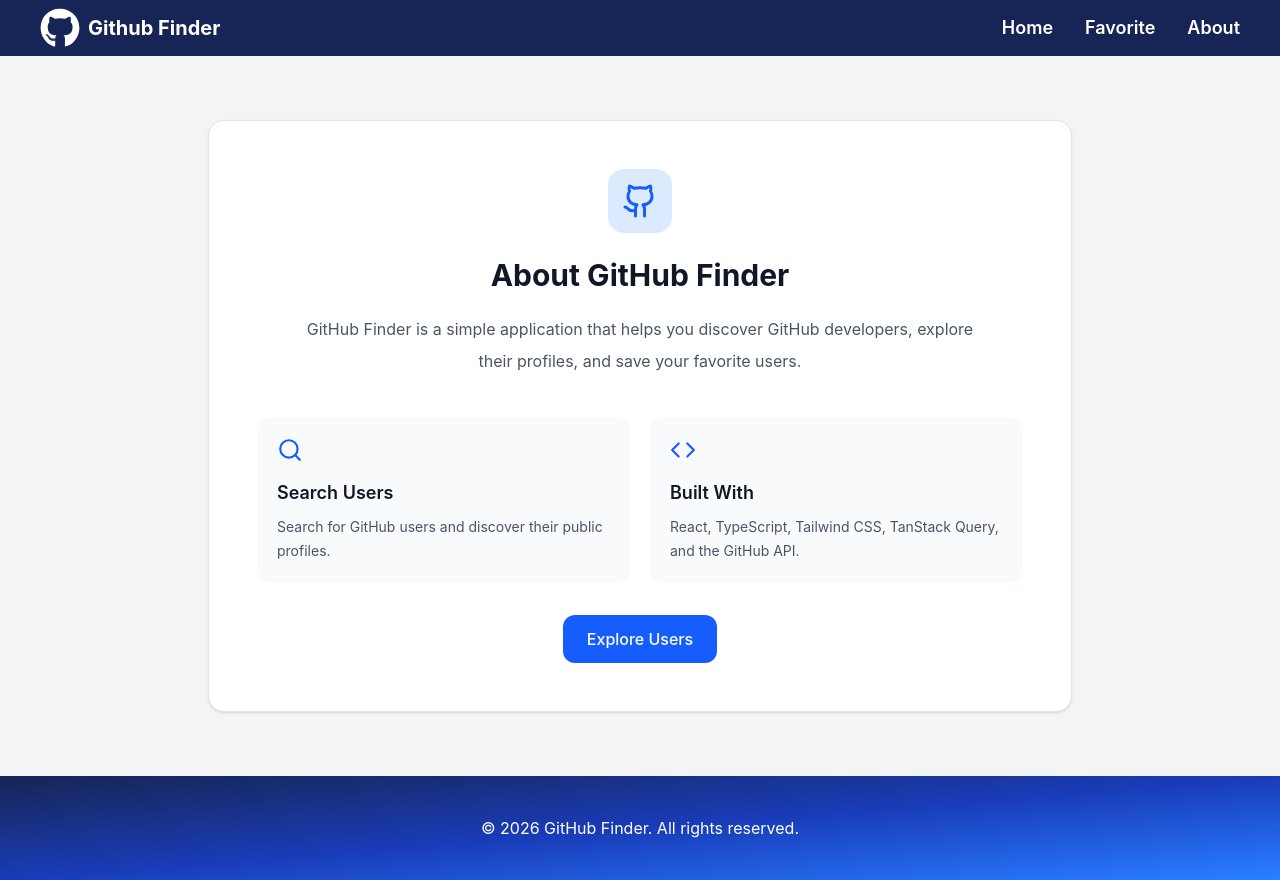
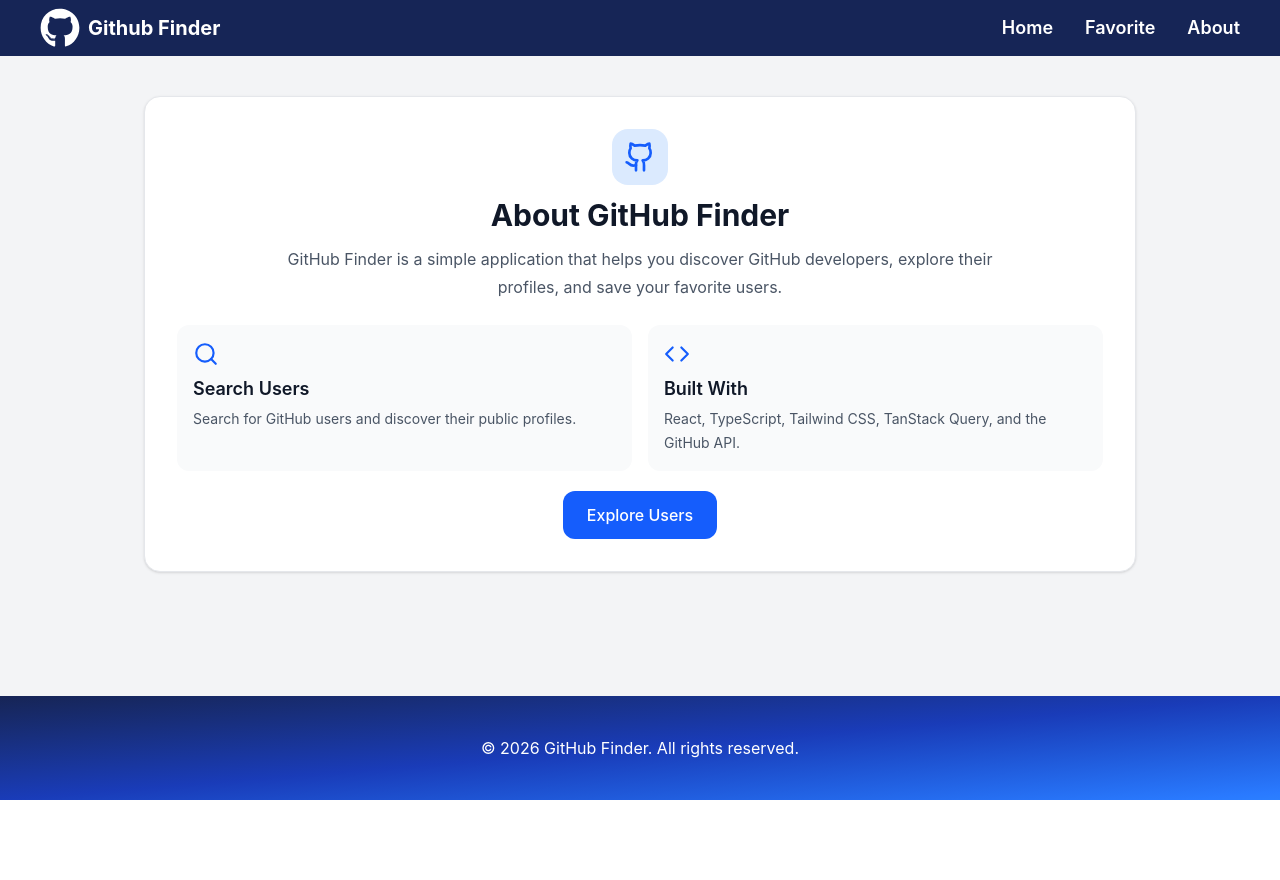
Before and after one commit to mrm-jamali/github-user-finder, a React (Vite) app: page /about in a window 1280 px wide. After the commit the page ends 800 px from the top, so only its background shows below. Built offline with nearby package versions, Linux system fonts and the light colour scheme.

Commit message:
feat: implement load more with infinite query

```diff
--- a/src/api/githubApi.ts
+++ b/src/api/githubApi.ts
@@ -2,8 +2,8 @@
 import type {SearchProps } from "../types/users";
 import type { GitHubSearchResponse } from "../types/users";
 
-const searchGitHubUsers=async({search}:SearchProps)=>{
-const response=await axios.get<GitHubSearchResponse>(`https://api.github.com/search/users?q=${search}`)
+const searchGitHubUsers=async({search,page=1,per_page=10}:SearchProps)=>{
+const response=await axios.get<GitHubSearchResponse>(`https://api.github.com/search/users?q=${search}&page=${page}&per_page=${per_page}`)
   return response.data;
 }
 type Props={
--- a/src/components/Header.tsx
+++ b/src/components/Header.tsx
@@ -8,7 +8,7 @@
 
 function Header({ search, setSearch }: HeaderProps) {
   return (
-    <div className="flex flex-col items-center justify-center gap-4 bg-gradient-to-br from-blue-950 via-blue-800 to-blue-500 px-4 py-8 text-white sm:gap-5 sm:py-10">
+    <div className="flex flex-col items-center justify-center gap-4 bg-gradient-to-br from-blue-950 via-blue-800 to-blue-500 px-4  text-white sm:gap-5 sm:py-10">
       <div className="flex w-full flex-col items-center justify-center gap-4 text-white">
         <FaGithub className="h-12 w-12 sm:h-14 sm:w-14 md:h-[60px] md:w-[60px]" />
 
--- a/src/components/Users.tsx
+++ b/src/components/Users.tsx
@@ -7,9 +7,9 @@
 
 function Users({ users }: usersProps) {
   return (
-    <div className="min-h-[500px]">
+    <div className="min-h-[300px]">
       {users.length === 0 ? (
-        <div className="min-h-[500px] flex items-center justify-center px-4">
+        <div className="flex min-h-[300px] items-center justify-center px-4">
           <div className="text-center">
             <p className="text-xl font-semibold text-gray-700">
               Search for a GitHub user
--- a/src/pages/About.tsx
+++ b/src/pages/About.tsx
@@ -3,43 +3,43 @@
 
 function About() {
   return (
-    <main className="mx-auto max-w-4xl px-4 py-16">
-      <section className="rounded-2xl border border-gray-200 bg-white p-8 text-center shadow-sm sm:p-12">
-        <div className="mx-auto flex h-16 w-16 items-center justify-center rounded-2xl bg-blue-100 text-blue-600">
-          <LuGithub size={36} />
+    <main className="mx-auto max-w-5xl px-4 py-8 sm:py-10">
+      <section className="rounded-2xl border border-gray-200 bg-white p-6 text-center shadow-sm sm:p-8">
+        <div className="mx-auto flex h-14 w-14 items-center justify-center rounded-2xl bg-blue-100 text-blue-600">
+          <LuGithub size={32} />
         </div>
 
-        <h1 className="mt-6 text-3xl font-bold text-gray-900">
+        <h1 className="mt-3 text-3xl font-bold text-gray-900">
           About GitHub Finder
         </h1>
 
-        <p className="mx-auto mt-5 max-w-2xl text-base leading-8 text-gray-600">
+        <p className="mx-auto mt-3 max-w-3xl text-base leading-7 text-gray-600">
           GitHub Finder is a simple application that helps you discover
           GitHub developers, explore their profiles, and save your
           favorite users.
         </p>
 
-        <div className="mt-10 grid gap-5 text-left sm:grid-cols-2">
-          <div className="rounded-xl bg-gray-50 p-5">
+        <div className="mt-6 grid gap-4 text-left sm:grid-cols-2">
+          <div className="rounded-xl bg-gray-50 p-4">
             <LuSearch size={26} className="text-blue-600" />
 
-            <h2 className="mt-4 text-lg font-semibold text-gray-900">
+            <h2 className="mt-2 text-lg font-semibold text-gray-900">
               Search Users
             </h2>
 
-            <p className="mt-2 text-sm leading-6 text-gray-600">
+            <p className="mt-1 text-sm leading-6 text-gray-600">
               Search for GitHub users and discover their public profiles.
             </p>
           </div>
 
-          <div className="rounded-xl bg-gray-50 p-5">
+          <div className="rounded-xl bg-gray-50 p-4">
             <LuCode size={26} className="text-blue-600" />
 
-            <h2 className="mt-4 text-lg font-semibold text-gray-900">
+            <h2 className="mt-2 text-lg font-semibold text-gray-900">
               Built With
             </h2>
 
-            <p className="mt-2 text-sm leading-6 text-gray-600">
+            <p className="mt-1 text-sm leading-6 text-gray-600">
               React, TypeScript, Tailwind CSS, TanStack Query, and the
               GitHub API.
             </p>
@@ -48,7 +48,7 @@
 
         <Link
           to="/"
-          className="mt-8 inline-flex items-center rounded-xl bg-blue-600 px-6 py-3 font-medium text-white transition hover:bg-blue-700"
+          className="mt-5 inline-flex items-center justify-center rounded-xl bg-blue-600 px-6 py-3 font-medium text-white transition hover:bg-blue-700"
         >
           Explore Users
         </Link>
--- a/src/pages/Home.tsx
+++ b/src/pages/Home.tsx
@@ -3,22 +3,41 @@
 import PopularUsers from "../components/PopularUsers";
 import Users from "../components/Users";
 import { searchGitHubUsers } from "../api/githubApi";
-import { useQuery } from "@tanstack/react-query";
+
+import { useInfiniteQuery } from "@tanstack/react-query";
 import LoadingSpi from "../components/LoadingSpi";
 import ErrorMessage from "../components/ErrorMessage";
 import { useSearchContext } from "../context/SearchContext";
 
+function Home() {
+  const { search, setSearch } = useSearchContext();
+  const {
+    data,
+    error,
+    isLoading,
+    refetch,
+    fetchNextPage,
+    hasNextPage,
+    isFetchingNextPage,
+  } = useInfiniteQuery({
+    queryKey: ["users", search],
+    queryFn: ({ pageParam }) =>
+      searchGitHubUsers({ search, page: pageParam, per_page: 10 }),
+    initialPageParam: 1,
+    getNextPageParam: (lastPage, allPages) => {
+      console.log("lastPage:", lastPage);
+      console.log("allPages:", allPages);
 
+      if (!lastPage || !Array.isArray(lastPage.items)) {
+        return undefined;
+      }
 
-function Home() {
-
-const {search,setSearch}=useSearchContext()
-  const { data, error, isLoading,refetch} = useQuery({
-    queryKey: ["users", search],
-    queryFn: () => searchGitHubUsers({ search }),
+      return lastPage.items.length === 10 ? allPages.length + 1 : undefined;
+    },
     enabled: search.trim().length > 0,
   });
   // console.log(data);
+  const users = data?.pages.flatMap((page) => page.items) ?? [];
 
   return (
     <div>
@@ -26,11 +45,20 @@
       {isLoading ? (
         <LoadingSpi />
       ) : error ? (
-
-          <ErrorMessage onRetry={refetch} />
-
+        <ErrorMessage onRetry={refetch} />
       ) : (
-        <Users users={data?.items ?? []} />
+        <Users users={users} />
+      )}
+      {hasNextPage && (
+        <div className="flex justify-center py-6">
+          <button
+            onClick={() => fetchNextPage()}
+            disabled={isFetchingNextPage}
+            className="rounded-lg bg-blue-600 px-6 py-3 text-white transition hover:bg-blue-700 disabled:cursor-not-allowed disabled:opacity-60"
+          >
+            {isFetchingNextPage ? "Loading..." : "Load More"}
+          </button>
+        </div>
       )}
       <PopularUsers />
     </div>
--- a/src/types/users.ts
+++ b/src/types/users.ts
@@ -7,7 +7,10 @@
 };
 
 export type SearchProps = {
-  search: string;}
+  search: string;
+  page?:number;
+  per_page?:number;
+}
 
  export type GitHubSearchResponse ={
       total_count: number;
```
